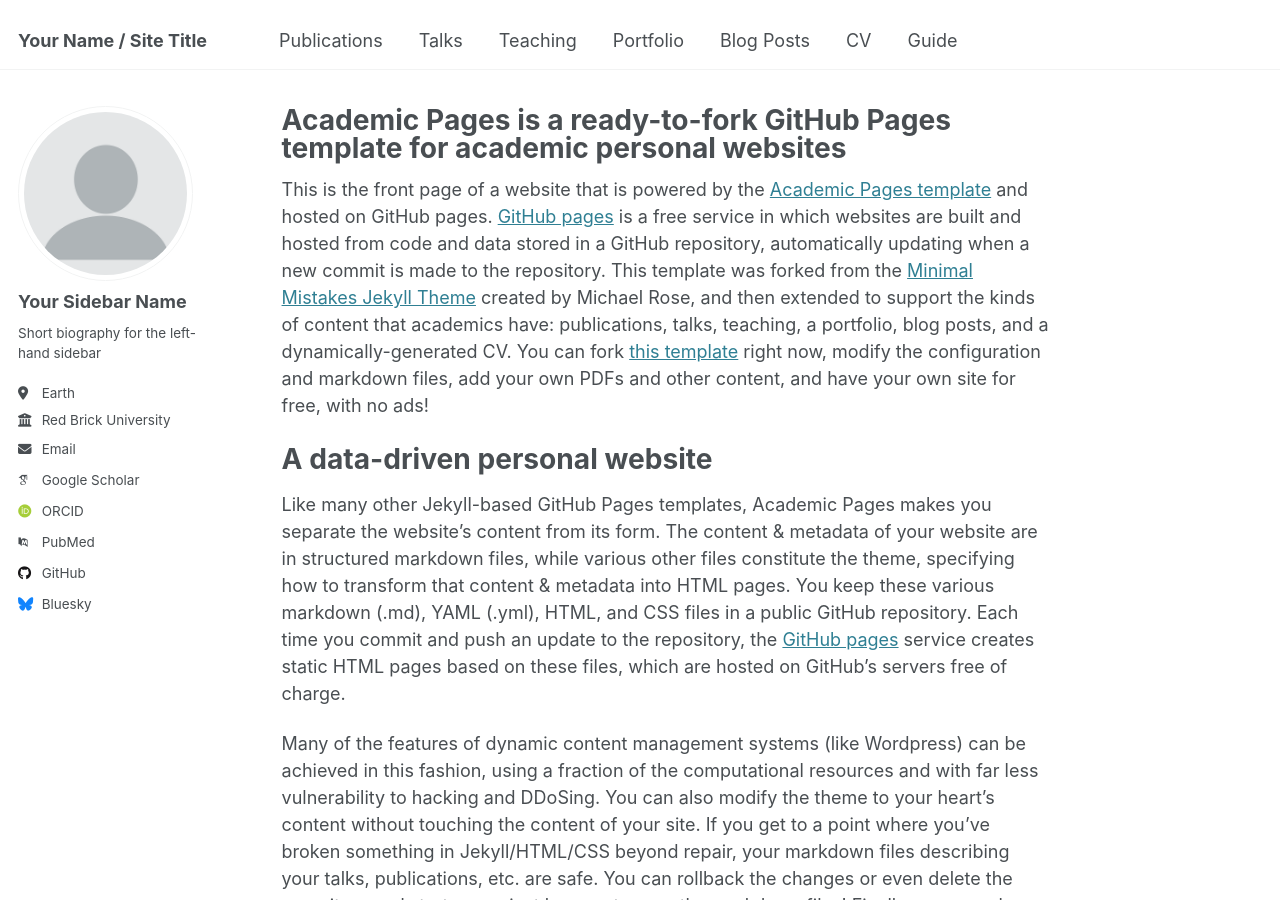
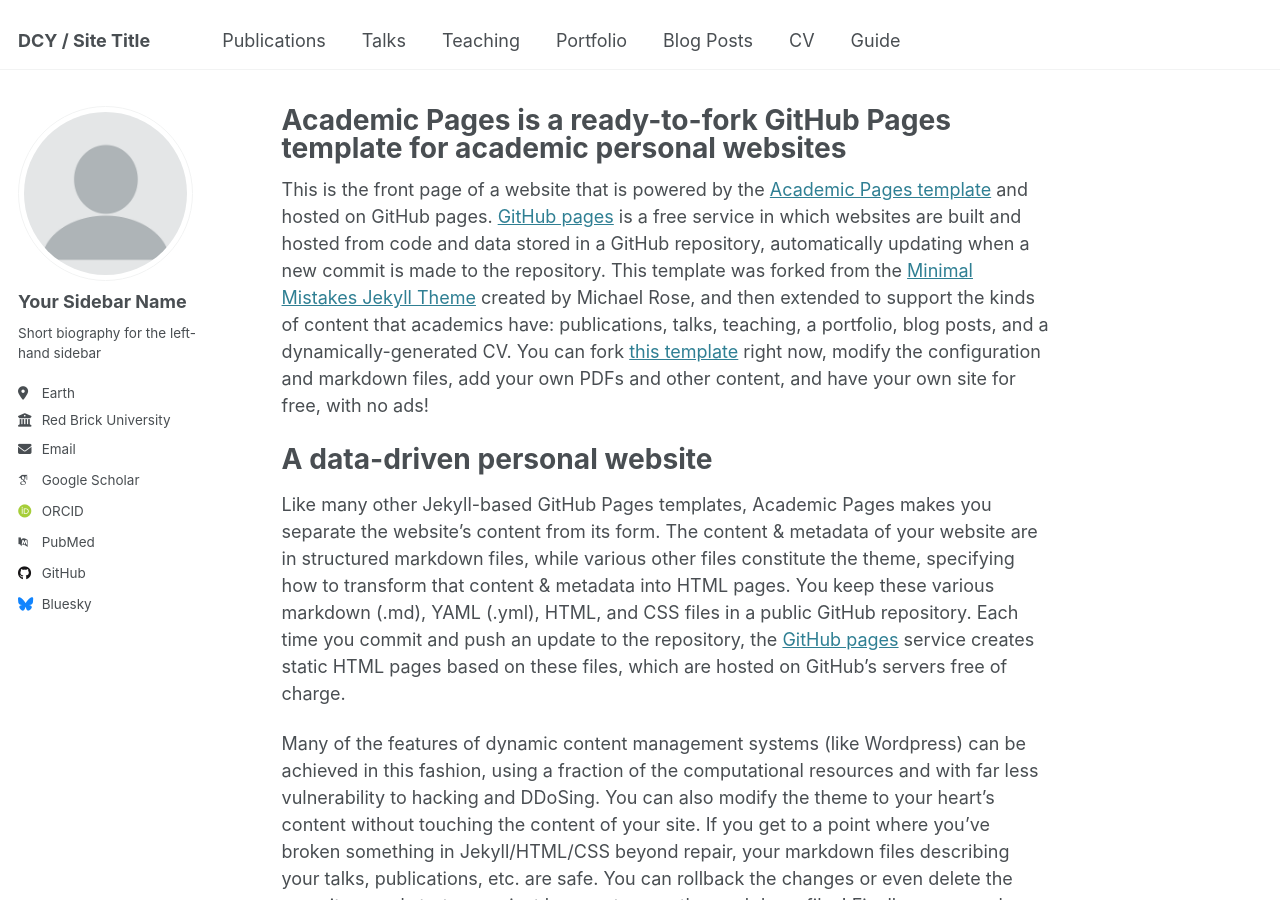
Before and after one commit to DCYeo/dcyeo.github.io, a Jekyll site: the page built from _pages/about.md, in a window 1280 px wide and 900 px high. Built offline with Jekyll 4.4.1, drawn with Linux system fonts in a browser that asks for light colours; some web fonts are replaced.

Commit message:
Update _config.yml

```diff
--- a/_config.yml
+++ b/_config.yml
@@ -9,7 +9,7 @@
 # Basic Site Settings
 locale                   : "en-US"
 site_theme               : "default"
-title                    : "Your Name / Site Title"
+title                    : "DCY / Site Title"
 title_separator          : "-"
 name                     : &name "Your Name"
 description              : &description "personal description"
```
